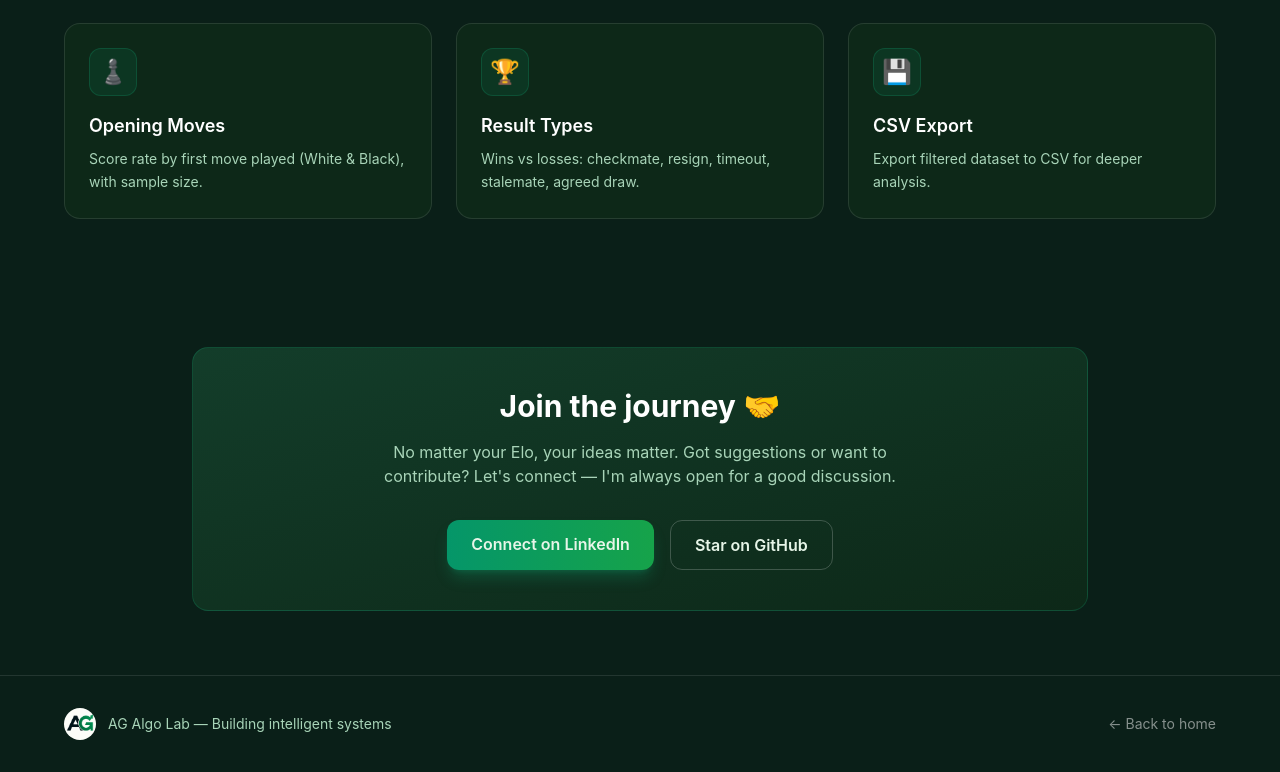
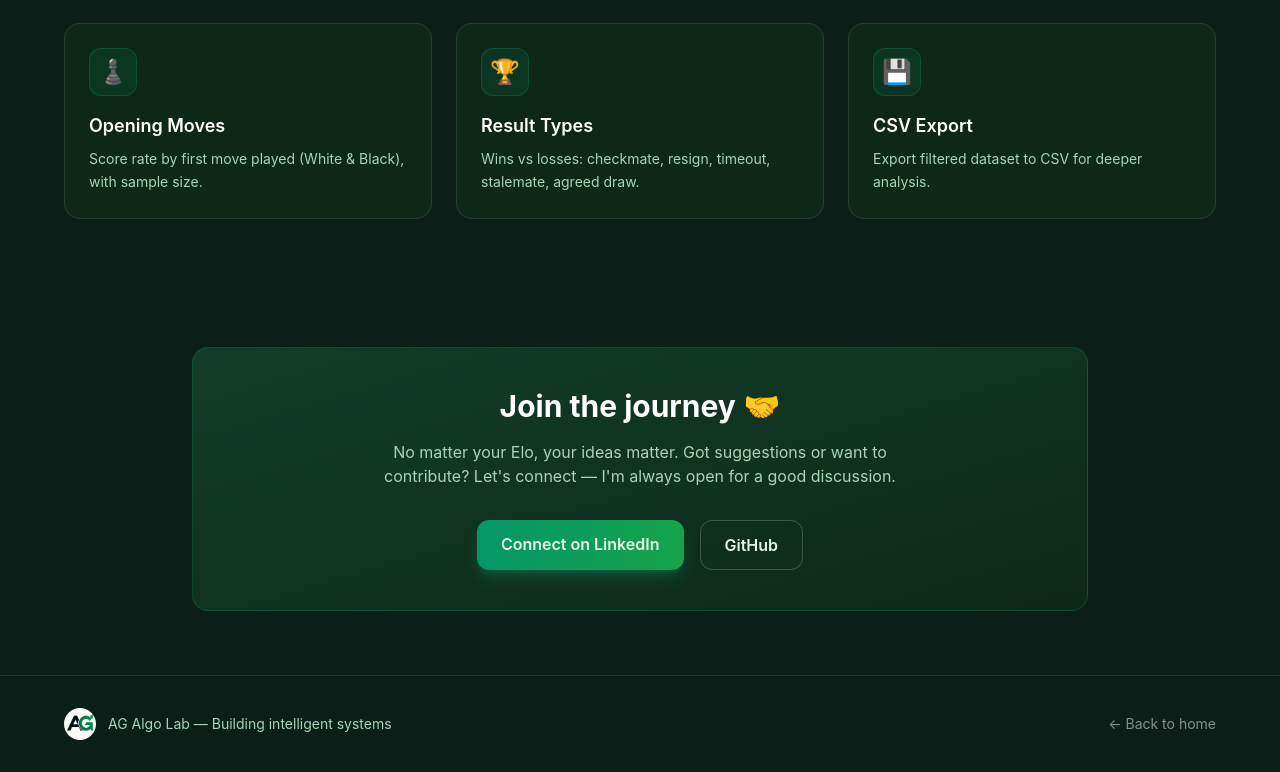
Before and after one commit to ag-algolab/ag-algolab.github.io, a React (Vite) app: page /#/shahmat in a window 1280 px wide. Shown: the part 1149-1921 px from the top of the page. Built offline with nearby package versions, Linux system fonts and the light colour scheme.

Commit message:
Change link text from 'Star on GitHub' to 'GitHub'

```diff
--- a/src/pages/ShahMat.jsx
+++ b/src/pages/ShahMat.jsx
@@ -385,7 +385,7 @@ export default function ShahMat() {
                 rel="noreferrer"
                 className="px-6 py-3 rounded-xl border border-white/20 hover:bg-white/5 hover:border-white/40 transition-all duration-300 font-semibold"
               >
-                Star on GitHub
+                GitHub
               </a>
             </div>
           </motion.div>
```
